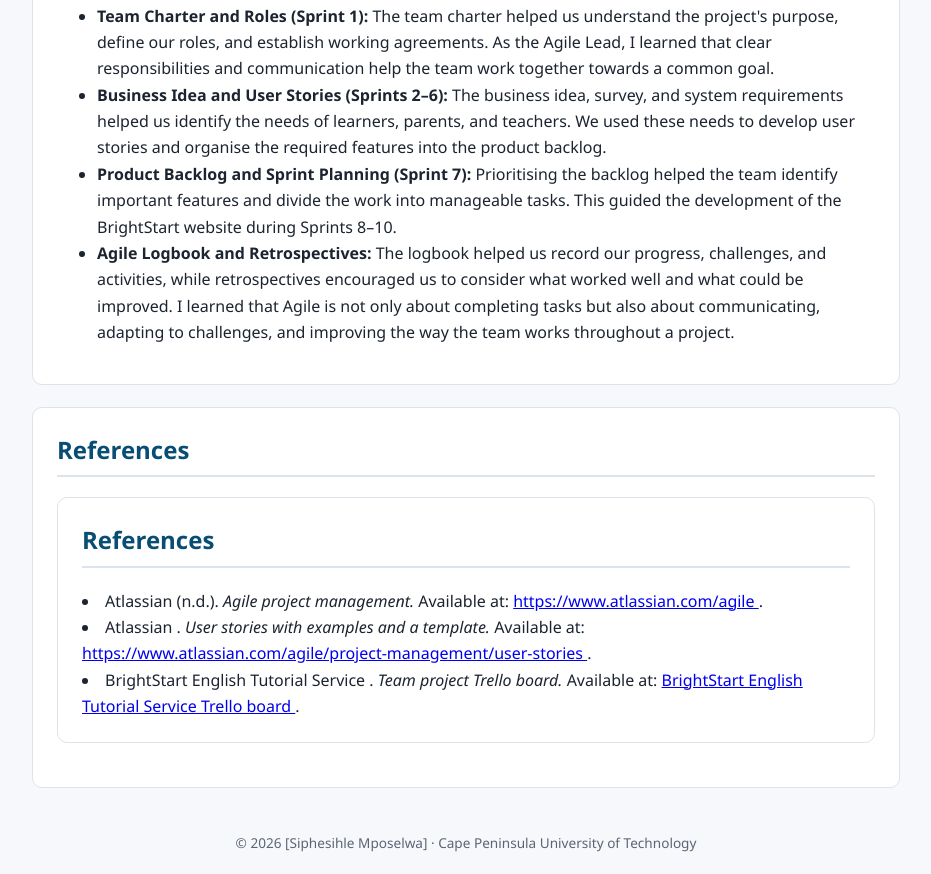
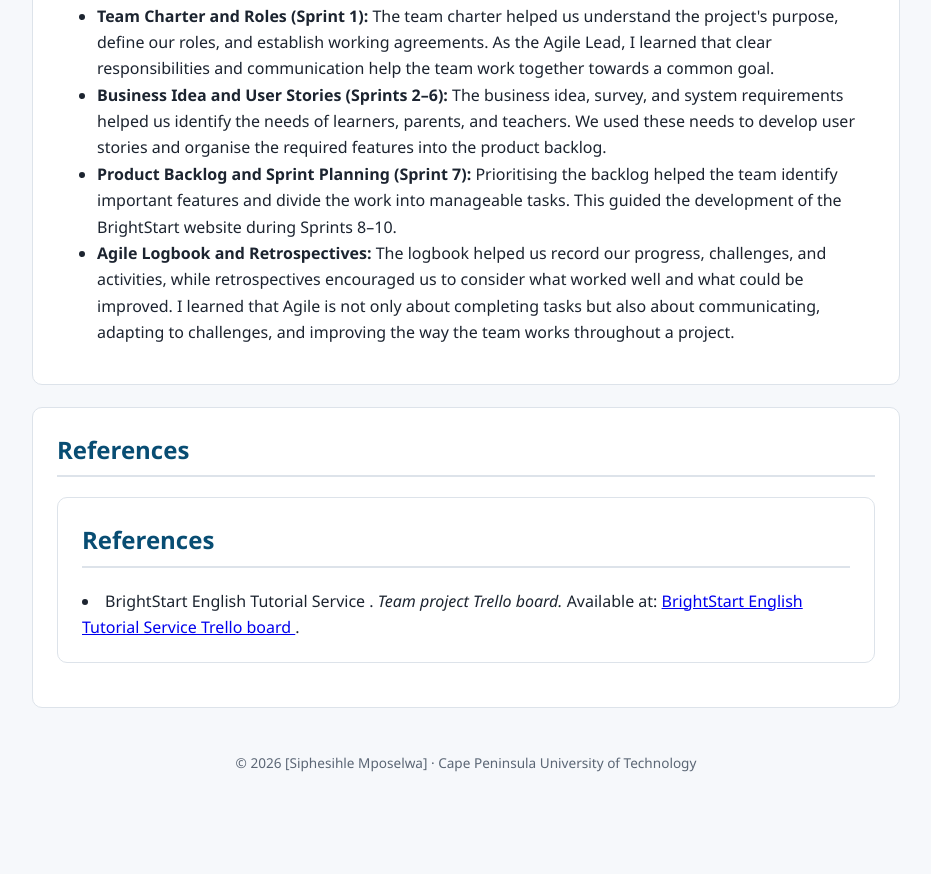
Before and after one commit to SiphesihleMposelwa1/GitHub-Portfolio, a plain HTML site: page agile/index.html in a window 1280 px wide. Shown: the part 1336-2210 px from the top of the page, without its empty margins (174-1105 px from the left). After the commit the page ends 2131 px from the top, so only its background shows below. Drawn offline with Linux system fonts and the light colour scheme.

Commit message:
Update index.html

```diff
--- a/agile/index.html
+++ b/agile/index.html
@@ -95,23 +95,6 @@
 <section>
     <h2>References</h2>
 
-        <li>
-            Atlassian (n.d.).
-            <em>Agile project management.</em>
-            Available at:
-            <a href="https://www.atlassian.com/agile" target="_blank">
-                https://www.atlassian.com/agile
-            </a>.
-        </li>
-
-        <li>
-            Atlassian .
-            <em>User stories with examples and a template.</em>
-            Available at:
-            <a href="https://www.atlassian.com/agile/project-management/user-stories" target="_blank">
-                https://www.atlassian.com/agile/project-management/user-stories
-            </a>.
-        </li>
 
         <li>
             BrightStart English Tutorial Service .
```
